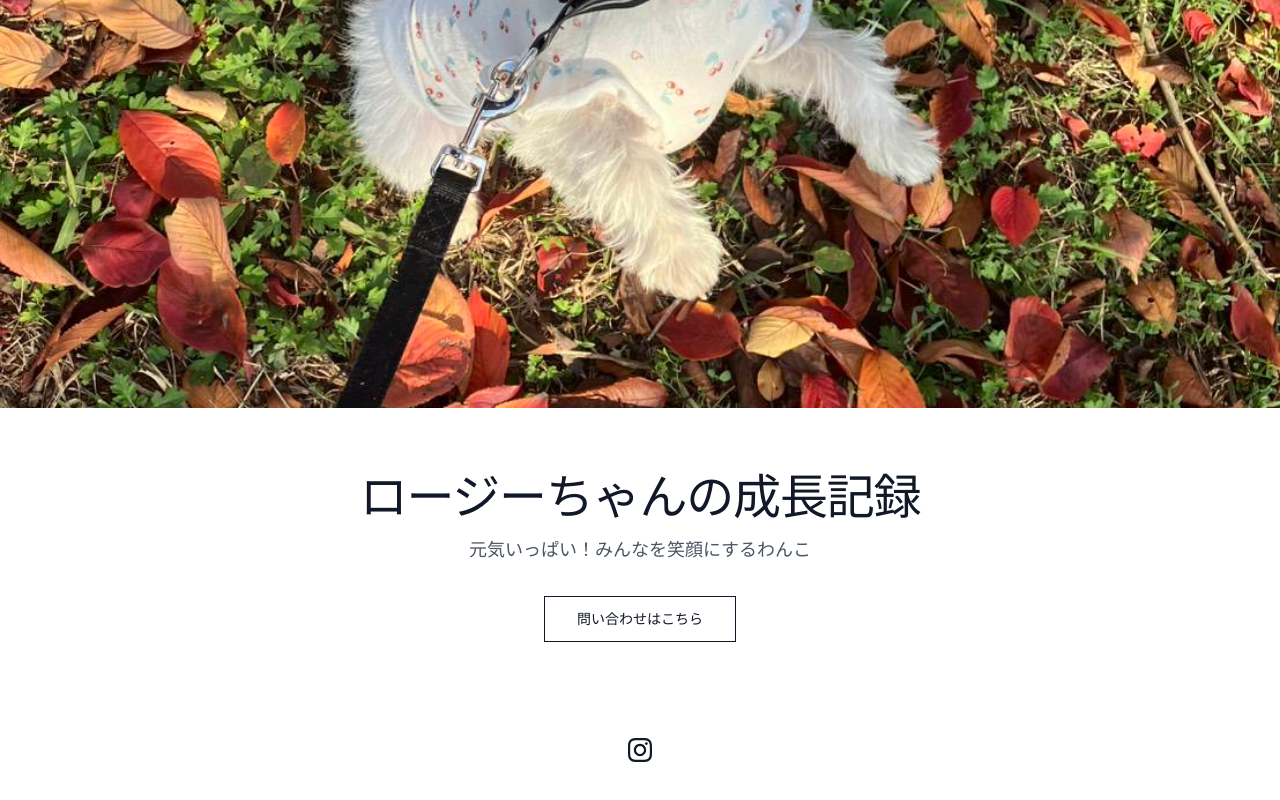
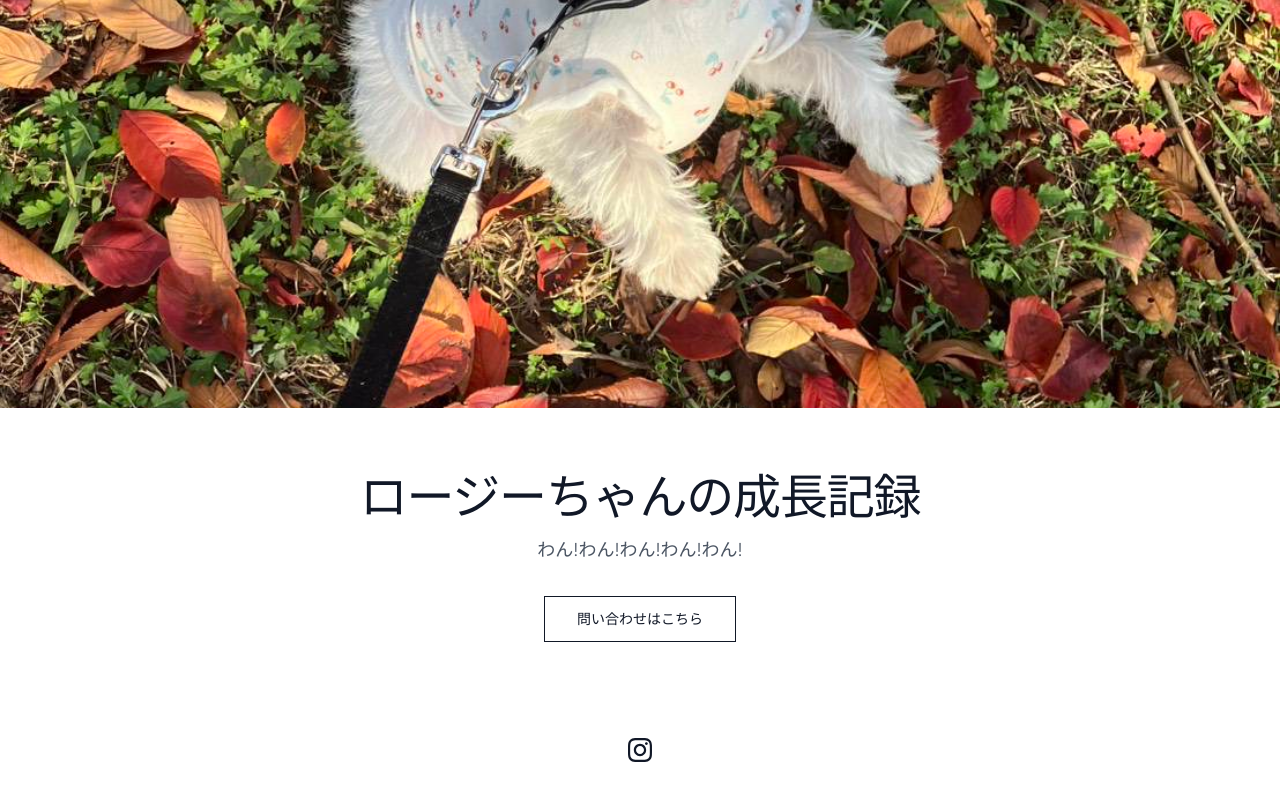
Before and after one commit to Flowerfps/My-Portfolio, a React (Vite) app: page / in a window 1280 px wide. Shown: the part 616-1416 px from the top of the page. Built offline with nearby package versions, Linux system fonts and the light colour scheme.

Commit message:
コードの更新

```diff
--- a/src/pages/Top.jsx
+++ b/src/pages/Top.jsx
@@ -27,7 +27,7 @@ function Top() {
             ロージーちゃんの成長記録
           </h1>
           <p className="text-base md:text-lg text-gray-600 mb-8 font-light leading-relaxed">
-            元気いっぱい！みんなを笑顔にするわんこ
+            わん!わん!わん!わん!わん!
           </p>
           <Link
             to="/contact"
```
